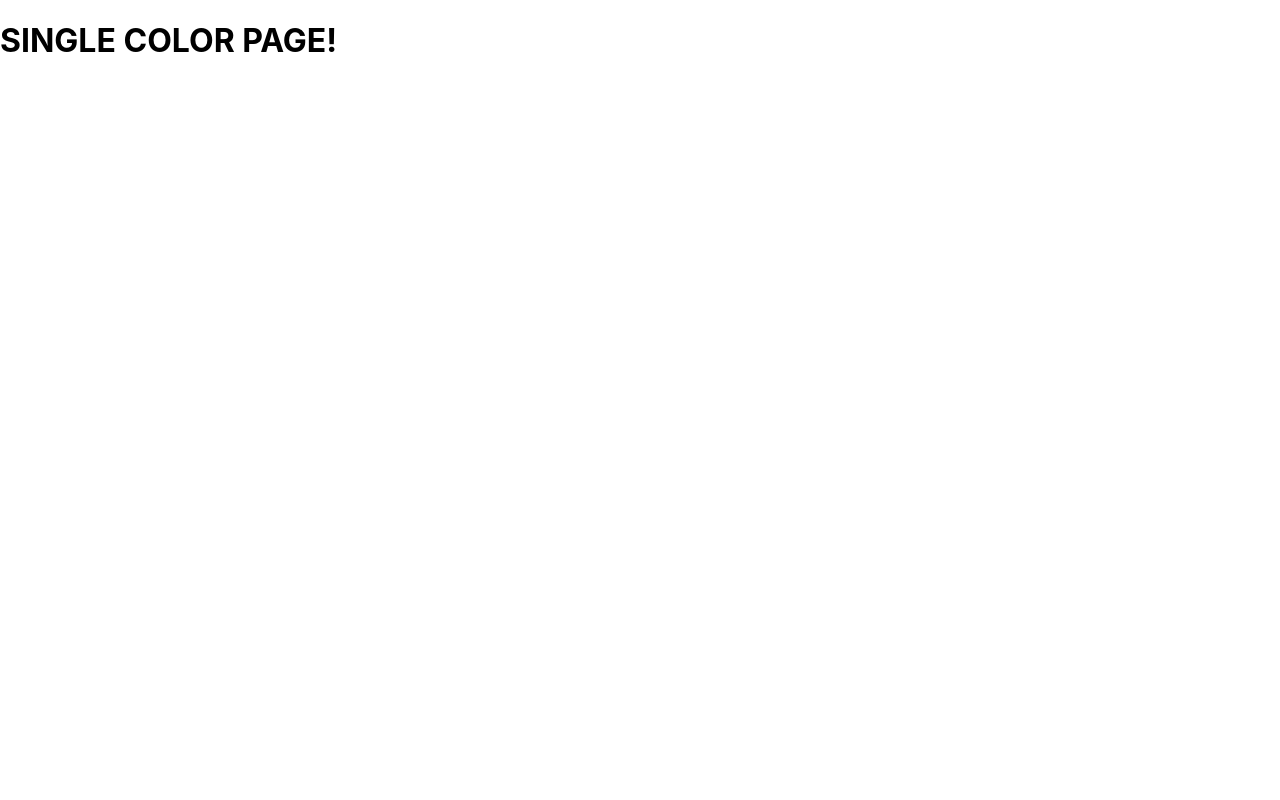
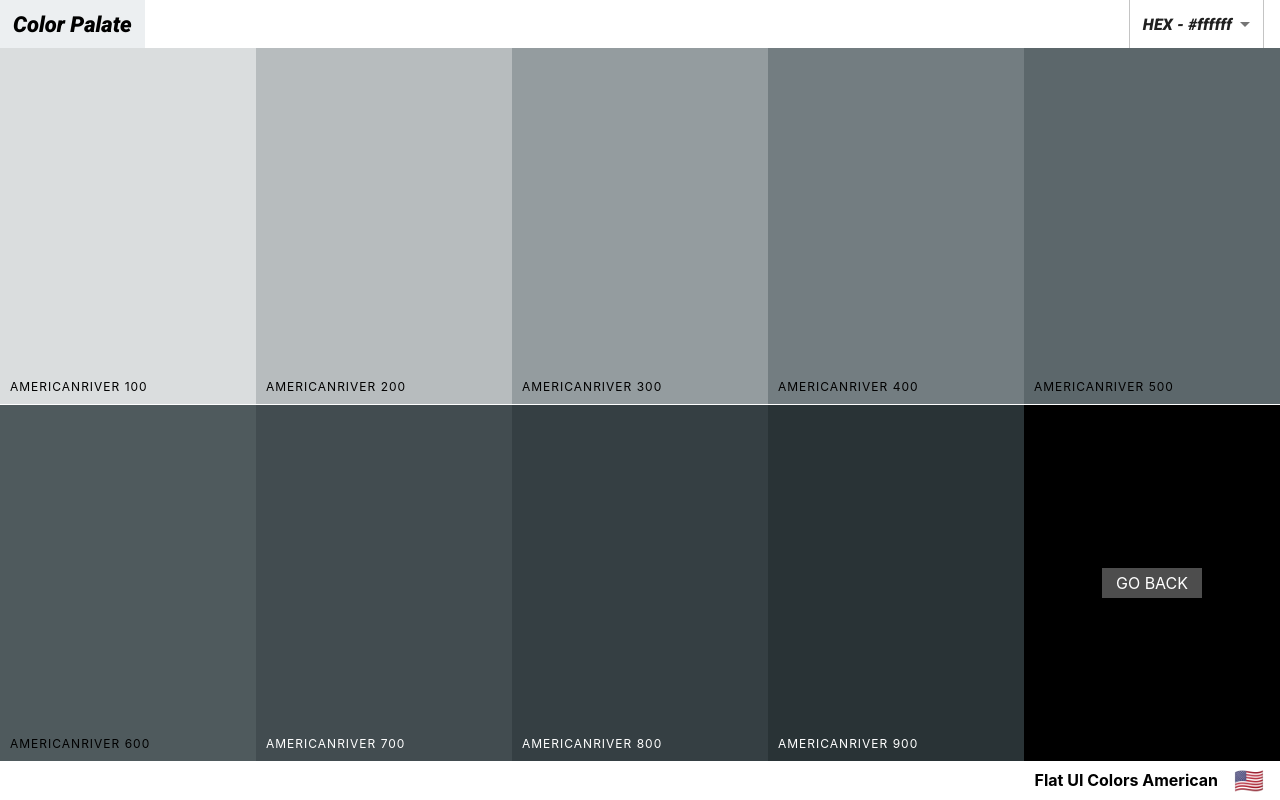
Before and after one commit to dbaramo/color-palette, a React (Create React App) app: page /palette/flat-ui-colors-american/americanriver in a window 1280 px wide. Built offline with nearby package versions, Linux system fonts and the light colour scheme.

Commit message:
added dynamic text color & go back button

```diff
--- a/src/App.js
+++ b/src/App.js
@@ -2,6 +2,7 @@ import { Component } from "react";
 import { Route, Switch } from "react-router-dom";
 import Palette from "./Palette";
 import PaletteList from "./PaletteList";
+import SingleColorPalette from "./SingleColorPalette";
 import seedColors from "./seedColors";
 import { generatePalette } from "./colorHelpers";
 
@@ -16,7 +17,9 @@ class App extends Component {
   render(){
     return (
       <Switch>
-        <Route exact path="/" render={(routeProps) => <PaletteList palettes={seedColors} {...routeProps}  />}/>
+        <Route
+          exact path="/"
+          render={(routeProps) => <PaletteList palettes={seedColors} {...routeProps}  />}/>
         <Route
           exact
           path="/palette/:id"
@@ -28,12 +31,13 @@ class App extends Component {
         <Route
           exact
           path="/palette/:paletteId/:colorId"
-          render={() => <h1>SINGLE COLOR PAGE!</h1>}
+          render={routeProps => (
+            <SingleColorPalette
+              colorId={routeProps.match.params.colorId}
+              palette={generatePalette(this.findPalette(routeProps.match.params.paletteId))}
+            />)}
         />
       </Switch>
-      // <div className="App">
-      //   <Palette palette={generatePalette(seedColors[4])} />
-      // </div>
     );
   }
 
--- a/src/ColorBox.css
+++ b/src/ColorBox.css
@@ -8,7 +8,15 @@
     margin-bottom: -3.5px;
 }
 
-.copy-button {
+.SingleColorPalette .ColorBox {
+    height: 50%;
+}
+
+.ColorBox.go-back {
+    background-color: black;
+}
+
+.copy-button, .back-button {
     width: 100px;
     height: 30px;
     position: absolute;
@@ -25,6 +33,10 @@
     color: white;
     text-transform: uppercase;
     border: none;
+    text-decoration: none;
+}
+
+.copy-button {
     opacity: 0;
 }
 
@@ -43,6 +55,14 @@
     letter-spacing: 1px;
     text-transform: uppercase;
     font-size: 12px;
+}
+
+.light-text {
+    color: white;
+}
+
+.ColorBox .dark-text {
+    color: rgba(0, 0, 0, 0.5);
 }
 
 .see-more {
--- a/src/ColorBox.js
+++ b/src/ColorBox.js
@@ -1,7 +1,8 @@
 import { Component } from "react";
 import { CopyToClipboard } from "react-copy-to-clipboard";
 import { Link } from "react-router-dom";
-import "./ColorBox.css"
+import chroma from "chroma-js";
+import "./ColorBox.css";
 
 class ColorBox extends Component {
     constructor(props){
@@ -17,25 +18,29 @@ class ColorBox extends Component {
     }
 
     render() {
-        const { name, background } = this.props;
+        const { name, background, moreUrl, showLink } = this.props;
         const { copied } = this.state;
+        const isDarkColor = chroma(background).luminance() <= 0.08;
+        const isLightColor = chroma(background).luminance() >= 0.7;
         return(
             <CopyToClipboard text={background} onCopy={this.changeCopyState}>
                 <div style={{ background }} className="ColorBox">
                     <div style={{ background }} className={`copy-overlay ${copied && "show"}`} />
                     <div className={`copy-msg ${copied && "show"}`}>
                         <h1>copied!</h1>
-                        <p>{background}</p>
+                        <p className={isLightColor && "dark-text"}>{background}</p>
                     </div>
                     <div className="copy-container">
                         <div className="box-content">
-                            <span>{name}</span>
+                            <span className={isDarkColor && "light-text"}>{name}</span>
                         </div>
-                        <button className="copy-button">Copy</button>
+                        <button className={`copy-button ${isLightColor && "dark-text"}`}>Copy</button>
                     </div>
-                    <Link to="/" onClick={e => e.stopPropagation()}>
-                        <span className="see-more">More</span>
+                    {showLink && (
+                    <Link to={moreUrl} onClick={e => e.stopPropagation()}>
+                        <span className={`see-more ${isLightColor && "dark-text"}`}>MORE</span>
                     </Link>
+                    )}
                 </div>
             </CopyToClipboard>
         )
--- a/src/Navbar.js
+++ b/src/Navbar.js
@@ -30,7 +30,7 @@ class Navbar extends Component {
     }
 
     render() {
-        const { level, changeLevel, handleChange } = this.props;
+        const { level, changeLevel, handleChange, showingAllColors } = this.props;
         const { format } = this.state;
 
         return (
@@ -38,6 +38,7 @@ class Navbar extends Component {
                 <div className="logo">
                     <Link to="/">Color Palate</Link>
                 </div>
+            {showingAllColors && (
                 <div className="slider-container">
                     <span>Level: {level}</span>
                     <div className="slider">
@@ -49,7 +50,9 @@ class Navbar extends Component {
                             onAfterChange={changeLevel}
                         />
                     </div>
-                </div>
+                </div>)
+            }
+
                 <div className="select-container">
                     <Select value={format} onChange={this.handleFormatChange}>
                         <MenuItem value="hex">HEX - #ffffff</MenuItem>
--- a/src/Palette.js
+++ b/src/Palette.js
@@ -1,6 +1,7 @@
 import { Component } from "react";
 import ColorBox from "./ColorBox";
 import Navbar from "./Navbar";
+import PaletteFooter from "./PaletteFooter";
 import "./Palette.css"
 
 export default class Palette extends Component {
@@ -24,11 +25,17 @@ export default class Palette extends Component {
     }
 
     render() {
-        const { colors, paletteName, emoji } = this.props.palette;
+        const { colors, paletteName, emoji, id } = this.props.palette;
         const { level, format } = this.state;
 
         const colorBoxes = colors[level].map((c) => (
-            <ColorBox background={c[format]} name={c.name} key={c.id} />
+            <ColorBox
+                background={c[format]}
+                name={c.name}
+                key={c.id}
+                moreUrl={`/palette/${id}/${c.id}`}
+                showLink={true}
+            />
         ))
 
         return (
@@ -37,15 +44,13 @@ export default class Palette extends Component {
                     level={level}
                     changeLevel={this.changeLevel}
                     handleChange={this.changeFormat}
+                    showingAllColors
                 />
 
                 <div className="Palette-colors">
                     {colorBoxes}
                 </div>
-                <footer className="Paletter-footer">
-                    {paletteName}
-                    <span className="emoji">{emoji}</span>
-                </footer>
+                <PaletteFooter paletteName={paletteName} emoji={emoji}/>
             </div>
         )
     }
--- /dev/null
+++ b/src/PaletteFooter.js
@@ -0,0 +1,11 @@
+function PaletteFooter(props){
+    const { paletteName, emoji } = props;
+    return(
+        <footer className="Paletter-footer">
+            {paletteName}
+            <span className="emoji">{emoji}</span>
+        </footer>
+    )
+}
+
+export default PaletteFooter;
--- /dev/null
+++ b/src/SingleColorPalette.js
@@ -0,0 +1,60 @@
+import { Component } from "react";
+import { Link } from "react-router-dom";
+import Navbar from "./Navbar";
+import ColorBox from "./ColorBox";
+import PaletteFooter from "./PaletteFooter";
+
+class SingleColorPalette extends Component {
+    constructor(props){
+        super(props);
+        this._shades = this.gatherShades(this.props.palette, this.props.colorId);
+        this.state = { format: "hex" };
+        this.changeFormat = this.changeFormat.bind(this);
+    }
+
+    gatherShades(palette, colorToFilterBy){
+        let shades = [];
+        let allColors = palette.colors;
+
+        for(let key in allColors){
+            shades = shades.concat(
+                allColors[key].filter(color => color.id === colorToFilterBy)
+            )
+        }
+        return shades.slice(1);
+    }
+
+
+    changeFormat(val){
+        this.setState({ format: val })
+    }
+
+    render(){
+        const { format } = this.state;
+        const { paletteName, emoji, id } = this.props.palette;
+
+        const colorBoxes = this._shades.map(color => (
+            <ColorBox
+                key={color.hex}
+                name={color.name}
+                background={color[format]}
+                showLink={false}
+            />
+        ));
+
+        return (
+            <div className="SingleColorPalette Palette">
+                <Navbar handleChange={this.changeFormat} showingAllColors={false} />
+                <div className="Palette-colors">
+                    {colorBoxes}
+                    <div className="go-back ColorBox">
+                        <Link to={`/palette/${id}`} className="back-button">GO BACK</Link>
+                    </div>
+                </div>
+                <PaletteFooter paletteName={paletteName} emoji={emoji} />
+            </div>
+        )
+    }
+}
+
+export default SingleColorPalette;
```
